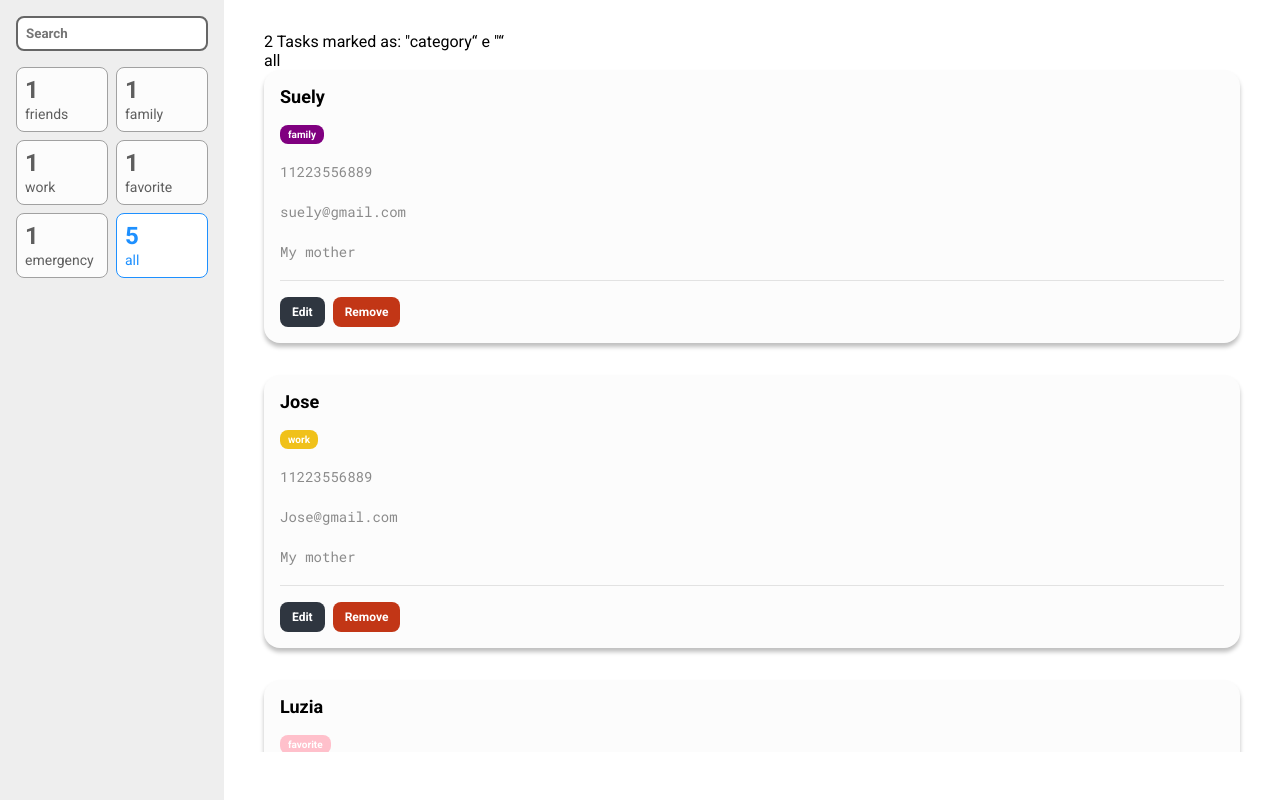
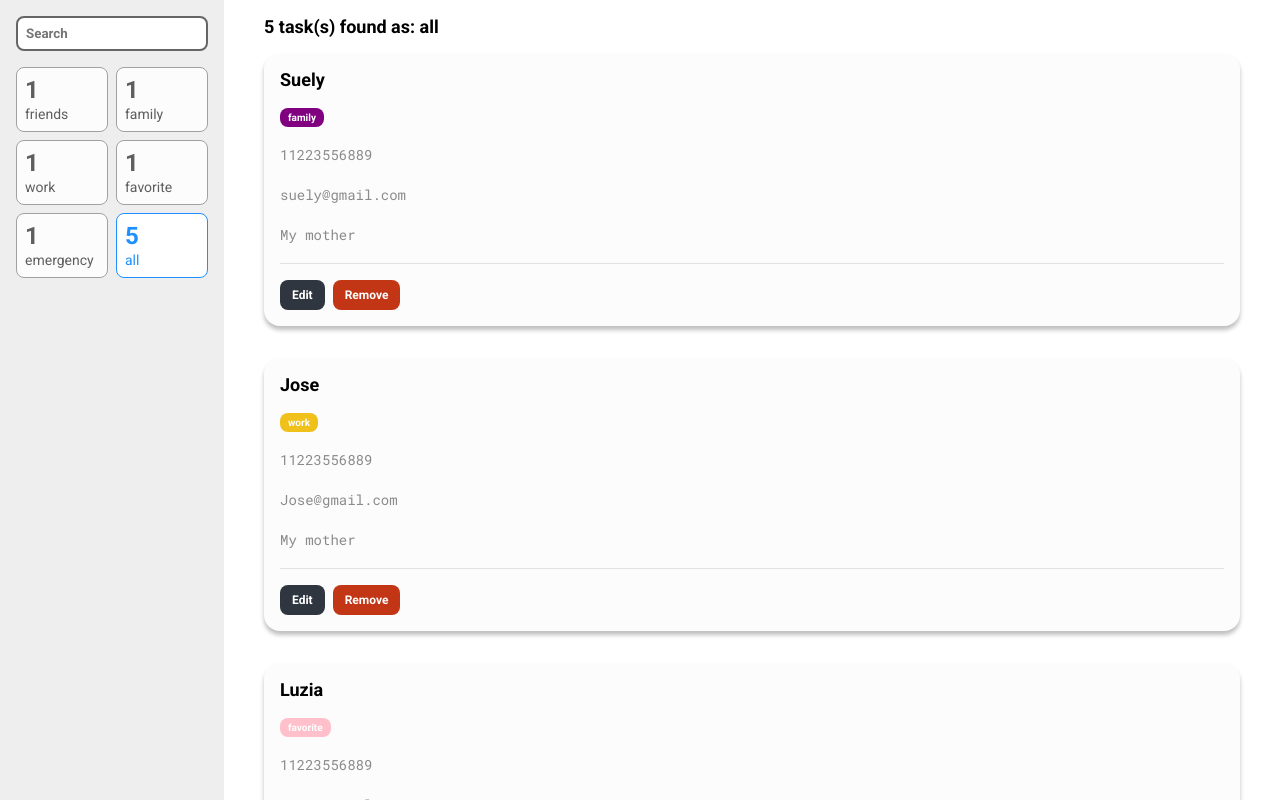
Before and after one commit to Caiobakerolov/List_contact, a React (Create React App) app: page / in a window 1280 px wide. Built offline with nearby package versions, Linux system fonts and the light colour scheme.

Commit message:
display filtering results

```diff
--- a/src/containers/ListTasks/index.tsx
+++ b/src/containers/ListTasks/index.tsx
@@ -1,7 +1,7 @@
 import { useSelector } from 'react-redux'
 
 import Task from '../../components/Task'
-import { Container } from './styles'
+import { Container, Result } from './styles'
 import { RootReducer } from '../../store'
 
 const ListTasks = () => {
@@ -28,16 +28,28 @@ const ListTasks = () => {
     }
   }
 
+  const showResultFilter = (amount: number) => {
+    let message = ''
+    const complementing =
+      term !== undefined && term.length > 0 ? `e "${term}"` : ''
+
+    if (criterion === 'all') {
+      message = `${amount} task(s) found as: all ${complementing}`
+    } else {
+      message = `${amount} task(s) found as: "${`${criterion} = ${value}`}"${complementing}`
+    }
+
+    return message
+  }
+
+  const tasks = filterTasks()
+  const message = showResultFilter(tasks.length)
+
   return (
     <Container>
-      <p>2 Tasks marked as: &quot;category&ldquo; e &quot;{term}&ldquo;</p>
+      <Result>{message}</Result>
       <ul>
-        <li>{term}</li>
-        <li>{criterion}</li>
-        <li>{value}</li>
-      </ul>
-      <ul>
-        {filterTasks().map((t) => (
+        {tasks.map((t) => (
           <li key={t.name}>
             {' '}
             <Task
--- a/src/containers/ListTasks/styles.ts
+++ b/src/containers/ListTasks/styles.ts
@@ -2,7 +2,14 @@ import styled from 'styled-components'
 
 export const Container = styled.main`
   padding: 0 40px;
-  height: 90vh;
+  height: 100vh;
   overflow-y: scroll;
-  margin-top: 32px;
 `
+
+export const Result = styled.p`
+  display: block;
+  margin-top: 16px;
+  margin-bottom: 16px;
+  font-size: 18px;
+  font-weight: bold;
+`
```
